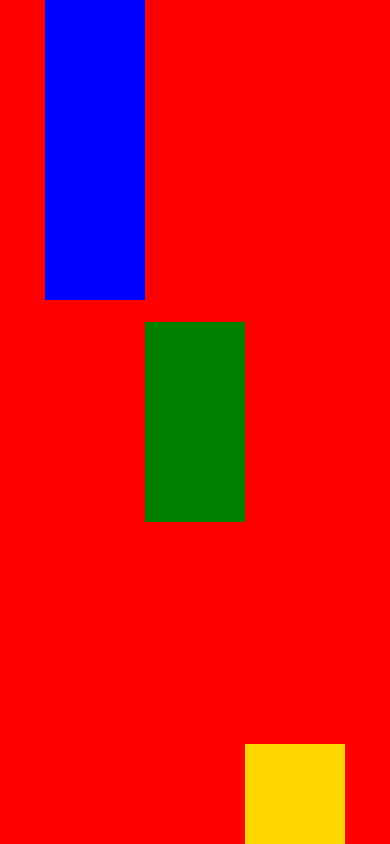
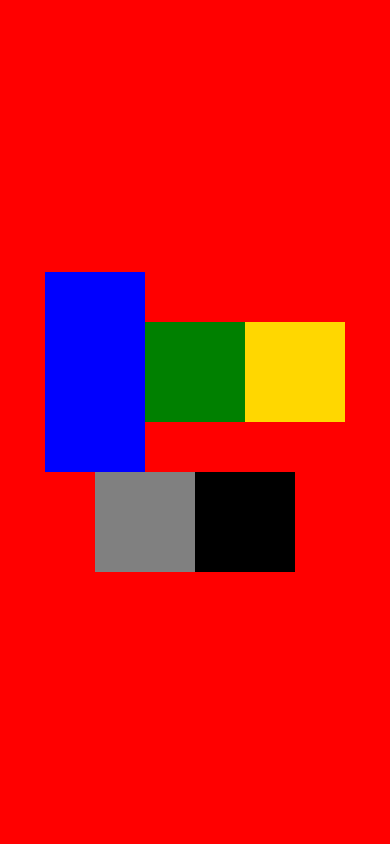
Before and after one commit to kavinda-ravishan/React_Native_Tutorial, a React Native app: screen / in a window 390 px wide. Built offline with nearby package versions, Linux system fonts and the light colour scheme.

Commit message:
alignContent flexWrap

```diff
--- a/App.js
+++ b/App.js
@@ -1,15 +1,6 @@
 import React from "react";
 import { View } from "react-native";
 
-//flex:1 take all space
-//flex:0.5 take half of space
-//flex default direction is column (can change by flexDirection: "row")
-//flexDirection: "row-reverse" items right to left
-//flexDirection: "column-reverse" items bottom to top
-
-//justifyContent: "center" align item in primery axis (flexDirection: "row" therefor primary axis (---))
-//justifyContent: "flex-start", default value
-//justifyContent: "space-evenly"
 export default function App() {
   return (
     <View
@@ -18,22 +9,23 @@ export default function App() {
         flex: 1,
         flexDirection: "row", //main axis is horizontal
         justifyContent: "center", //align item in main axis
-        alignItems: "center", //align item in secondary axis
+        alignItems: "center", //align item in secondary axis (or each line)
+        alignContent: "center", //align center in container not in line (only with wraping)
+        flexWrap: "wrap", //prevent items shrinking
       }}
     >
       <View
         style={{
           backgroundColor: "blue",
           width: 100,
-          height: 300,
-          alignSelf: "flex-start",
+          height: 200,
         }}
       />
       <View
         style={{
           backgroundColor: "green",
           width: 100,
-          height: 200,
+          height: 100,
         }}
       />
       <View
@@ -41,7 +33,20 @@ export default function App() {
           backgroundColor: "gold",
           width: 100,
           height: 100,
-          alignSelf: "flex-end",
+        }}
+      />
+      <View
+        style={{
+          backgroundColor: "gray",
+          width: 100,
+          height: 100,
+        }}
+      />
+      <View
+        style={{
+          backgroundColor: "black",
+          width: 100,
+          height: 100,
         }}
       />
     </View>
```
